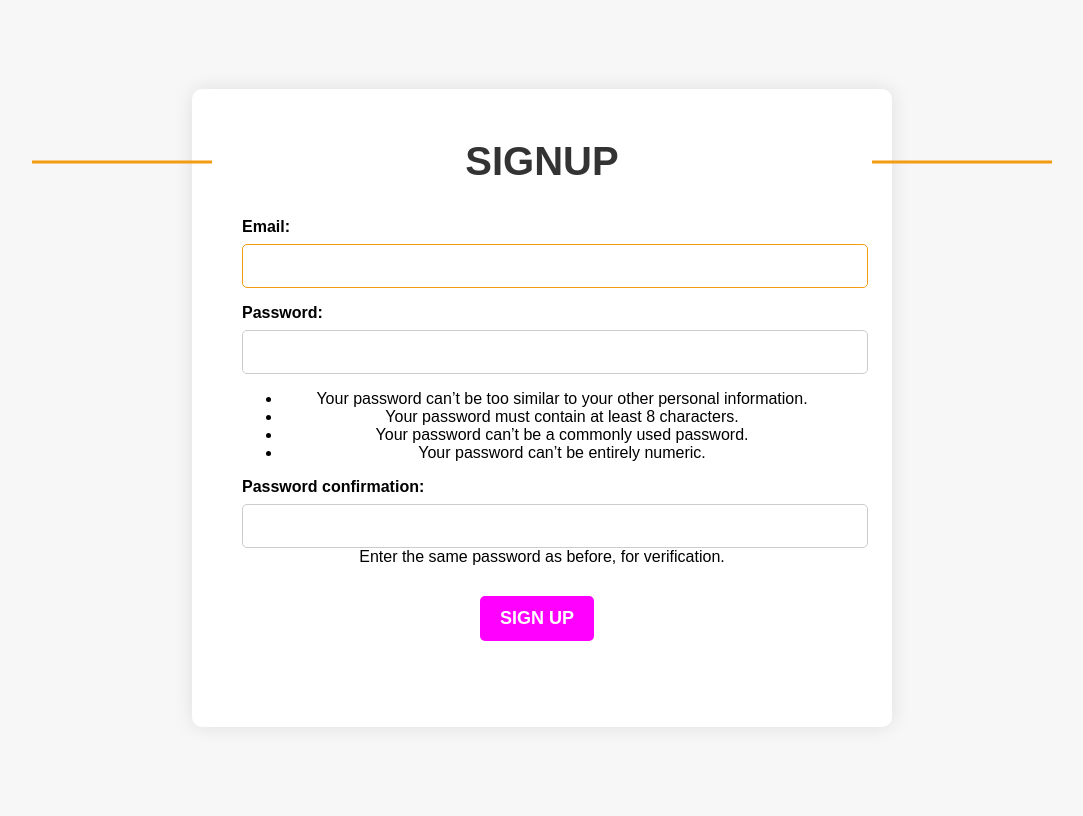
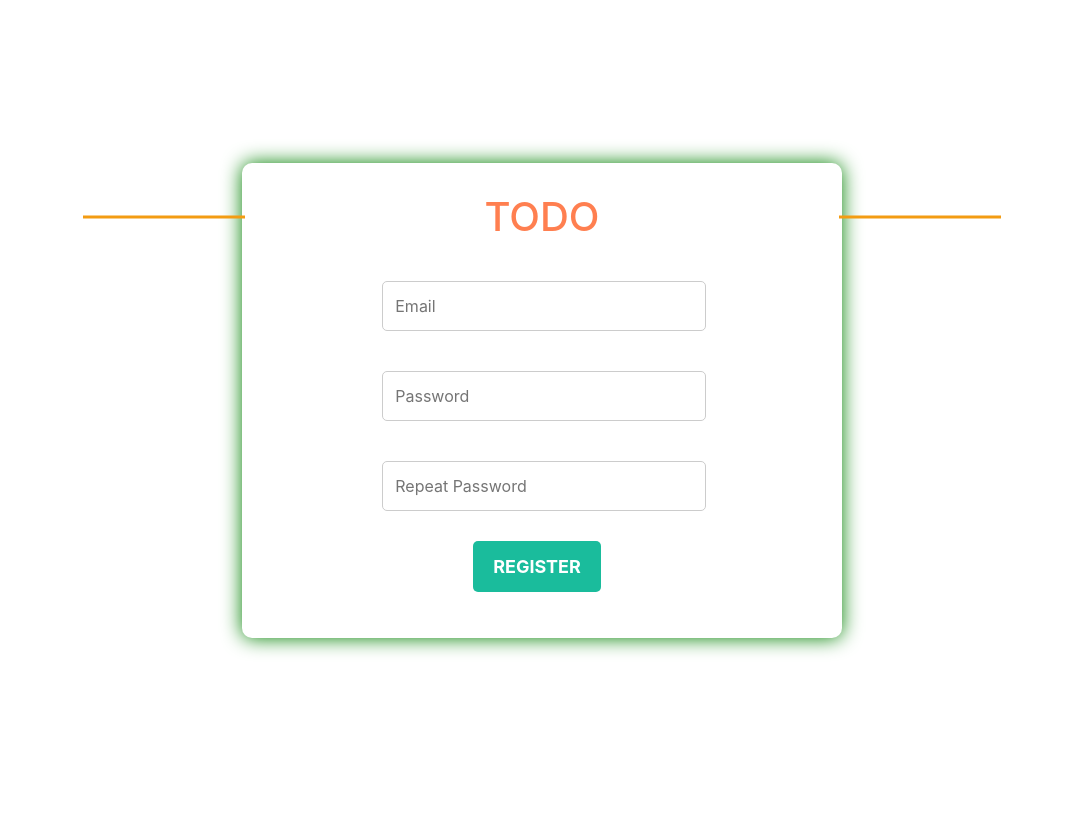
Before and after one commit to MasoumehSedighi/M_Sedighi_ToDo_App, a Django app: page /accounts/signup/ in a window 1280 px wide. Shown: the whole page, without its empty margins (98-1181 px from the left). After the commit the page ends 654 px from the top, so only its background shows below. Run offline with Django 4.2, Linux system fonts and the light colour scheme.

Commit message:
edit login and signup

```diff
--- a/core/accounts/templates/accounts/signup.html
+++ b/core/accounts/templates/accounts/signup.html
@@ -14,26 +14,26 @@
       background-color: #f7f7f7;
       font-family: Arial, sans-serif;
     }
-
-    .form-box {
+    .box {
       width: 600px;
-      padding: 50px;
+      padding: 30px;
       background-color: #fff;
       border-radius: 10px;
-      box-shadow: 0 0 20px rgba(0, 0, 0, 0.1);
+      box-shadow: 0 0 20px hsl(120, 100%, 25%);
       text-align: center;
     }
 
-    .form-box h2 {
+
+    .box h2 {
       margin-top: 0;
       position: relative;
       font-size: 40px;
-      color: #333;
+      color: #FF7F50;
       text-transform: uppercase;
     }
 
-    .form-box h2:before,
-    .form-box h2:after {
+    .box h2:before,
+    .box h2:after {
       content: "";
       position: absolute;
       width: 30%;
@@ -43,44 +43,34 @@
       transform: translateY(-50%);
     }
 
-    .form-box h2:before {
+    .box h2:before {
       left: -35%;
     }
 
-    .form-box h2:after {
+    .box h2:after {
       right: -35%;
     }
 
-    .form-box label {
-      display: block;
-      margin-bottom: 8px;
-      text-align: left;
-      font-weight: bold;
+    .box .form-group {
+      margin-top: 40px;
     }
-
-    .form-box input[type="email"],
-    .form-box input[type="password"] {
-      width: 100%;
+    .box input[type="email"],
+    .box input[type="password"] {
+      width: 60%;
       padding: 12px;
       font-size: 16px;
       border: 1px solid #ccc;
       border-radius: 5px;
       outline: none;
-      transition: border-color 0.3s ease;
     }
 
-    .form-box input[type="email"]:focus,
-    .form-box input[type="password"]:focus {
-      border-color: #F39C12;
-    }
-
-    .form-box .buttons {
+    .box .buttons {
       display: flex;
       justify-content: center;
       margin-top: 30px;
     }
 
-    .form-box button {
+    .box button {
       padding: 12px 20px;
       font-size: 18px;
       border: none;
@@ -93,36 +83,61 @@
       font-weight: bold;
     }
 
-    .form-box button.signup {
-      background-color: #FF00FF;
+    .box button.register {
+      background-color: #1abc9c;
       margin-right: 10px;
     }
 
-    .form-box button.reset {
-      background-color: #FFBF00;
-      margin-left: 10px;
-    }
-
-    .form-box button:hover {
+    .box button:hover {
       opacity: 0.8;
       transform: translateY(-2px);
     }
 
-    .form-box button:focus {
+    .box button:focus {
       box-shadow: 0 0 5px rgba(0, 0, 0, 0.3);
     }
   </style>
+  <link rel="stylesheet" href="https://cdn.jsdelivr.net/npm/bootstrap@4.0.0/dist/css/bootstrap.min.css" integrity="sha384-Gn5384xqQ1aoWXA+058RXPxPg6fy4IWvTNh0E263XmFcJlSAwiGgFAW/dAiS6JXm" crossorigin="anonymous">
+
 </head>
 <body>
-  <div class="form-box">
-    <h2>Signup</h2>
-    <form method="post">
+  <div class="box">
+    <h2>TODO</h2>
+    <form method="post", class="form-group">
       {% csrf_token %}
-      {{ form.as_p }}
-      <div class="buttons">
-        <button class="signup" type="submit">Sign Up</button>
-      </div>
-      <br><br>
+        <div class="form-group">
+          <label for="id_email"></label>
+          <input type="email" name="email" placeholder="Email" required id="id_email">
+        </div>
+        <div class="form-group">
+          <label for="id_password1"></label>
+          <input type="password" name="password1" placeholder="Password" required id="id_password1">
+        </div>
+        <div class="form-group">
+          <label for="id_password2"></label>
+          <input type="password" name="password2" placeholder="Repeat Password" required id="id_password2">
+        </div>
+        <div class="buttons">
+          <button class="register">Register</button>
+        </div>
     </form>
+    {% if form.errors %}
+    <div class="alert alert-warning">
+        <h6>Please fix the following errors</h6>
+        <ul>
+            {% for field in form %}
+              {% if field.errors %}
+                {% for error in field.errors %}
+                  <li>{{ field.label }}: {{ error|escape }}</li>
+                {% endfor %}
+              {% endif %}
+            {% endfor %}
+        </ul>
+        {% if form.non_field_errors %}
+          {{ form.non_field_errors }}
+        {% endif %}
+    </div>
+    {% endif %}
+  </div>
 </body>
 </html>
--- a/core/accounts/urls.py
+++ b/core/accounts/urls.py
@@ -5,5 +5,6 @@ from django.contrib.auth import views as BaseView
 app_name='accounts'
 
 urlpatterns = [
+    path("login/", views.CustomLoginView.as_view(), name="login"),
     path("signup/", views.UserCreateView.as_view(), name="signup"),
 ]
--- a/core/accounts/views.py
+++ b/core/accounts/views.py
@@ -1,14 +1,21 @@
 from django.shortcuts import render
 from django.urls import reverse_lazy
 from django.views.generic import CreateView
+from django.contrib.auth.views import LoginView
 from .models import User
 from .forms import RegisterForm
 
 # Create your views here.
+
+class CustomLoginView(LoginView):
+    template_name = "accounts/login.html"
+    fields = "email", "password"
+    redirect_authenticated_user = True
+    success_url = reverse_lazy("tasks:task_list")
 
 
 class UserCreateView(CreateView):
     model = User
     template_name = "accounts/signup.html"
     form_class = RegisterForm
-    success_url = reverse_lazy('login')
+    success_url = reverse_lazy('accounts:login')
--- a/core/core/urls.py
+++ b/core/core/urls.py
@@ -23,7 +23,5 @@ from django.views.generic.base import TemplateView
 urlpatterns = [
     path('admin/', admin.site.urls),
     path('accounts/', include("accounts.urls")),
-    path('tasks/', include("tasks.urls")),
-    path("accounts/", include("django.contrib.auth.urls")),
-    path("", TemplateView.as_view(template_name="index.html"), name="home"),
+    path("", include("tasks.urls")),
 ]
--- a/core/tasks/urls.py
+++ b/core/tasks/urls.py
@@ -6,7 +6,8 @@ from django.contrib.auth import views as BaseView
 app_name='tasks'
 
 urlpatterns = [
-    path("", views.TaskListView.as_view(), name="task_list"),
-    path("add/",views.TaskCreateView.as_view(), name="task_add"),
-    path("<int:pk>/delete/", views.TaskDeleteView.as_view(), name="task_delete")
+    path("", views.TaskListView.as_view(), name="task-list"),
+    path("add/",views.TaskCreateView.as_view(), name="task-add"),
+    path("<int:pk>/delete/", views.TaskDeleteView.as_view(), name="task-delete"),
+    path("<int:pk>/update/", views.TaskUpdateView.as_view(), name="task-update")
 ]
```
Also changed, not shown: core/accounts/templates/accounts/login.html (renamed from core/accounts/templates/registration/login.html, +24 -4 lines), core/tasks/templates/tasks/task_list.html (+15 -7 lines), core/tasks/views.py (+17 -2 lines), core/accounts/migrations/0004_delete_profile.py (added).
